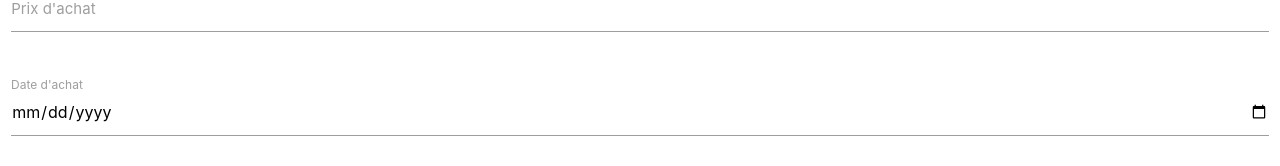
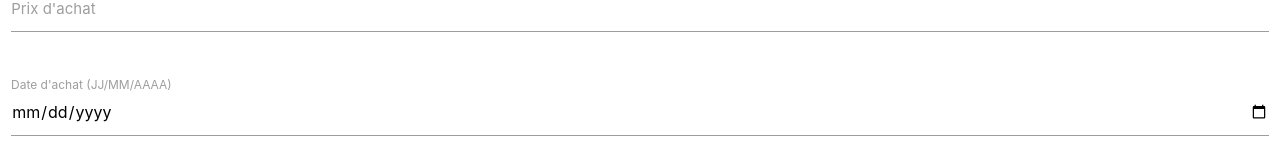
Before and after one commit to bibii1/AIO_front, a Vue app: page /account/contract/create in a window 1280 px wide. Shown: the part 474-640 px from the top of the page. Built offline with nearby package versions, Linux system fonts and the light colour scheme; no server answers; sample sign-in values are in the browser's storage; a web font is replaced by a local one.

Commit message:
ajout du format de date
Date pas adaptée a tous les navigateurs

```diff
--- a/src/views/CreateContract.vue
+++ b/src/views/CreateContract.vue
@@ -94,7 +94,7 @@
       <div class="row">
         <div class="input-field col s12">
           <input id="purchaseDate" type="date" v-model="purchaseDate" class="validate" min="2013-01-01" max="2020-12-31" required>
-          <label for="purchaseDate">Date d'achat</label>
+          <label for="purchaseDate">Date d'achat (JJ/MM/AAAA)</label>
         </div>
       </div>
       <div class="row">
```
